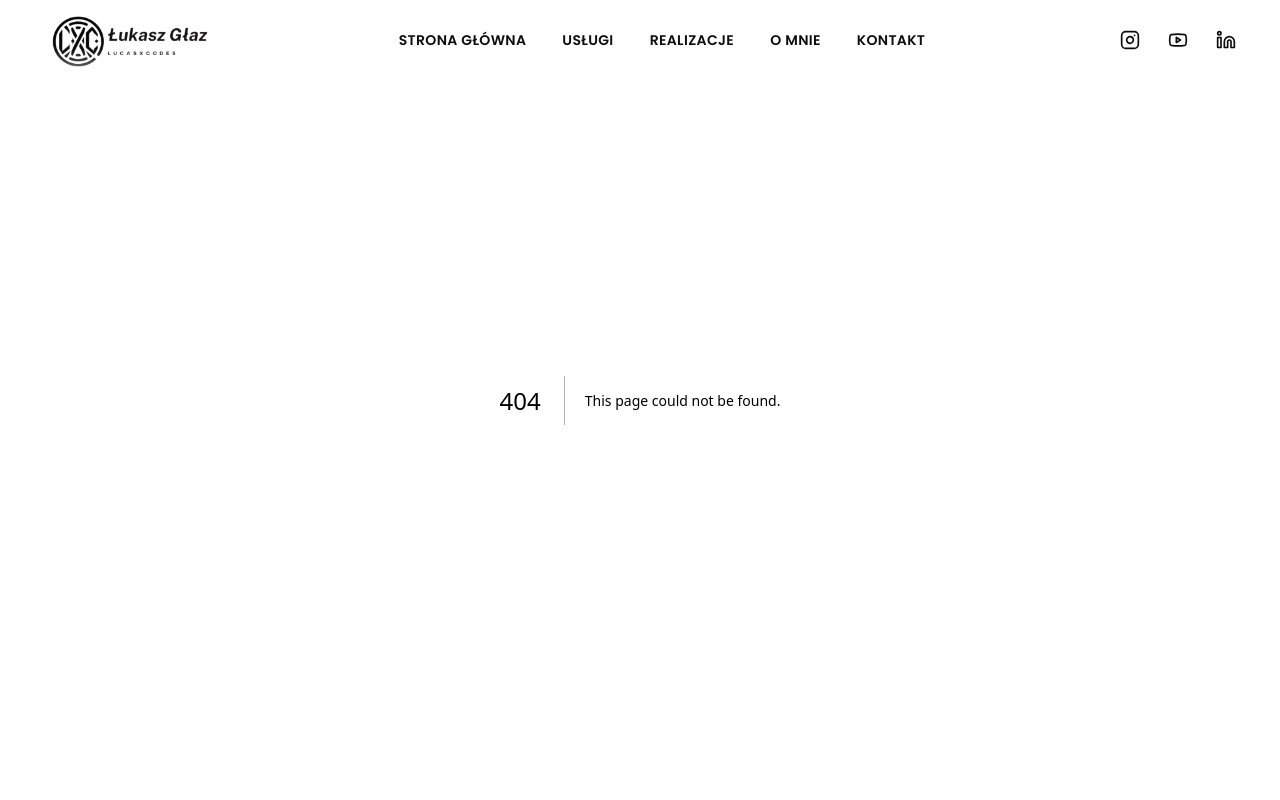
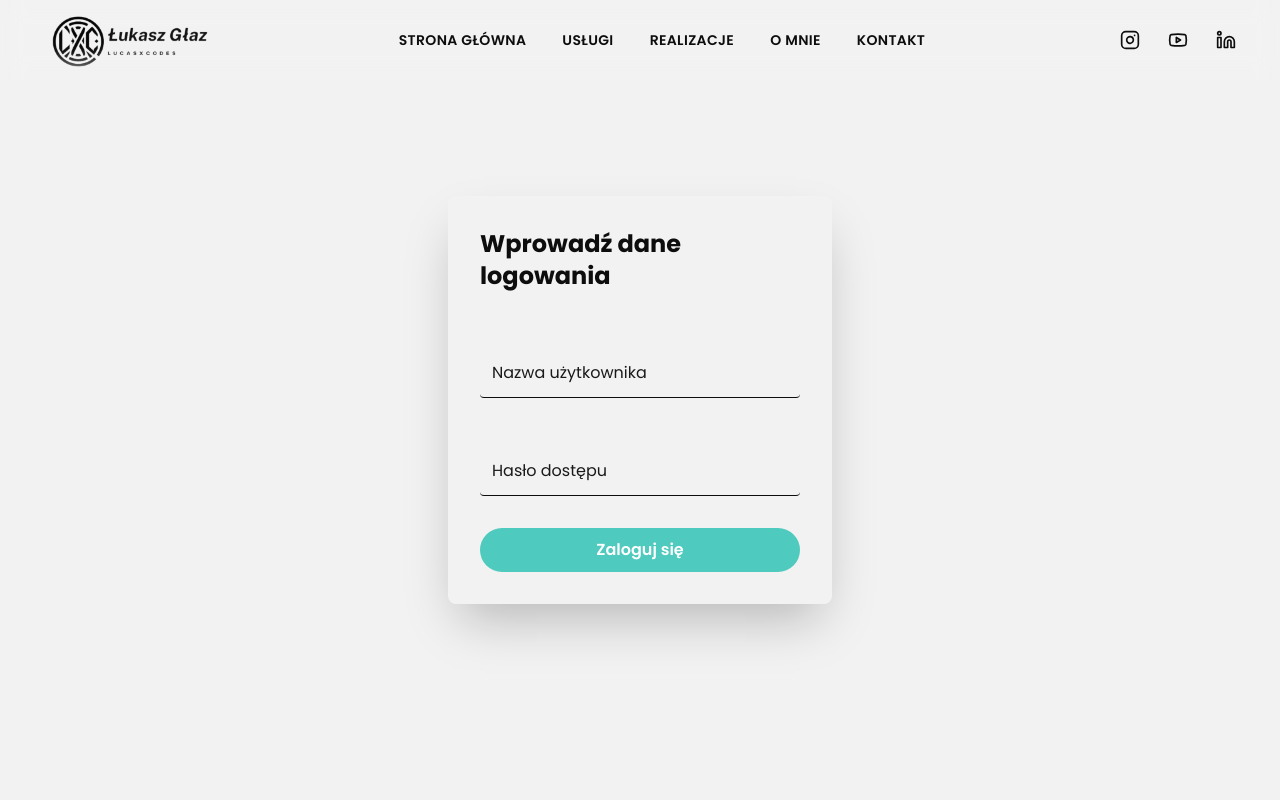
Before and after one commit to Lukaszglaz/glazlukasz-app, a Next.js app: page /v2 in a window 1280 px wide. Before the commit this address had no page. Shown: the top 800 px of the page. Built offline with nearby package versions, Linux system fonts and the light colour scheme.

Commit message:
feat-test(auth): add protected page wrapper with login functionality

```diff
--- /dev/null
+++ b/app/v2/page.tsx
@@ -0,0 +1,74 @@
+"use client";
+import React, { useState } from "react";
+import toast, { Toaster } from "react-hot-toast";
+import { InputBase } from "@/components/shared/InputBase/InputBase";
+import { Button } from "@/components/shared/Button/Button";
+import Home from "../page";
+
+const CORRECT_USERNAME = process.env.NEXT_PUBLIC_LOGIN_V2;
+const CORRECT_PASSWORD = process.env.NEXT_PUBLIC_PASSWORD_V2;
+
+export default function ProtectedPageWrapper() {
+  const [username, setUsername] = useState("");
+  const [password, setPassword] = useState("");
+  const [isAuthenticated, setIsAuthenticated] = useState(false);
+
+  const handleChange = (
+    e: React.ChangeEvent<HTMLInputElement | HTMLTextAreaElement>,
+  ) => {
+    const { id, value } = e.target;
+    if (id === "username") {
+      setUsername(value);
+    } else if (id === "password") {
+      setPassword(value);
+    }
+  };
+
+  const handleLogin = (e: React.FormEvent) => {
+    e.preventDefault();
+
+    if (username === CORRECT_USERNAME && password === CORRECT_PASSWORD) {
+      setIsAuthenticated(true);
+      toast.success("Logowanie pomyślne!");
+    } else {
+      toast.error("Nieprawidłowy login lub hasło.");
+      setUsername("");
+      setPassword("");
+    }
+  };
+
+  if (isAuthenticated) {
+    return <Home />;
+  }
+
+  return (
+    <div className="bg-color-bg-page flex min-h-screen items-center justify-center">
+      <Toaster position="top-center" />
+      <div className="bg-color-bg-surface w-full max-w-sm rounded-lg p-8 shadow-2xl">
+        <h1 className="text-color-text-primary mb-6 text-2xl font-bold">
+          Wprowadź dane logowania
+        </h1>
+        <form onSubmit={handleLogin} className="flex flex-col gap-4">
+          <InputBase
+            id="username"
+            label="Nazwa użytkownika"
+            type="text"
+            value={username}
+            onChange={handleChange}
+          />
+
+          <InputBase
+            id="password"
+            label="Hasło dostępu"
+            type="password"
+            value={password}
+            onChange={handleChange}
+          />
+          <Button variant="primary" type="submit" className="mt-4 w-full py-2">
+            Zaloguj się
+          </Button>
+        </form>
+      </div>
+    </div>
+  );
+}
--- a/components/shared/InputBase/InputBase.tsx
+++ b/components/shared/InputBase/InputBase.tsx
@@ -21,7 +21,7 @@
 export type InputBaseProps = {
   id: string;
   label: string;
-  type?: "text" | "email" | "textarea";
+  type?: "email" | "text" | "textarea" | "password" | undefined;
   className?: string;
   onFocus?: (e: InputFocusEvent) => void;
   onBlur?: (e: InputFocusEvent) => void;
```
Also changed, not shown: 1 other file (tests, documents, lock files or other folders).
